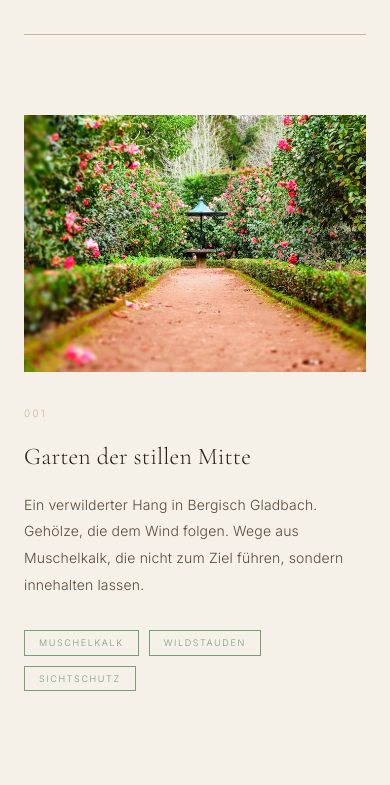
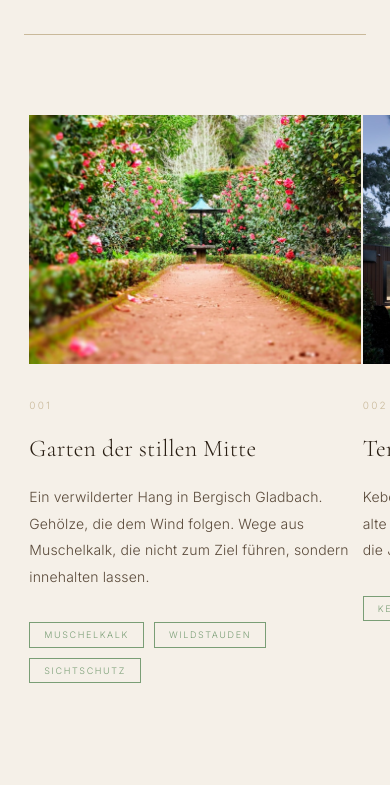
Before and after one commit to marcusvetter/studio-green, a Next.js app: page / in a window 390 px wide. Shown: the part 2256-3041 px from the top of the page. Built offline with nearby package versions, Linux system fonts and the light colour scheme.

Commit message:
feat: add carousel for mobile for my garden projects

```diff
--- a/app/page.tsx
+++ b/app/page.tsx
@@ -61,10 +61,12 @@ function ProjectsSection() {
       <div className="flex justify-between items-baseline mb-20 border-b border-studio-accent pb-5">
         <h2 className="font-['Cormorant_Garamond',serif] text-[2.2rem] font-light text-[#2A1F14]">{projects.title}</h2>
       </div>
+      <div className="flex md:grid gap-[2px] overflow-x-auto md:overflow-visible snap-x snap-mandatory md:snap-none md:grid-cols-1 -mx-6 md:mx-0">
+        <div aria-hidden className="basis-[7.5%] shrink-0 md:hidden" />
         {projects.projects.map((project, i) => (
           <div
             key={project.nr}
-          className={`grid grid-cols-1 md:grid-cols-2 gap-8 md:gap-20 items-center mb-24 ${i % 2 === 1 ? "md:[direction:rtl]" : ""}`}
+            className={`basis-[85%] shrink-0 snap-center grid grid-cols-1 md:grid-cols-2 content-start gap-8 md:gap-20 items-center mb-24 ${i % 2 === 1 ? "md:[direction:rtl]" : ""}`}
           >
             <div className="aspect-[4/3] overflow-hidden relative md:[direction:ltr]">
               <img
@@ -93,6 +95,8 @@ function ProjectsSection() {
             </div>
           </div>
         ))}
+        <div aria-hidden className="basis-[7.5%] shrink-0 md:hidden" />
+      </div>
     </RevealSection>
   )
 }
```
Lines whose indentation alone changed are shown as unchanged.
